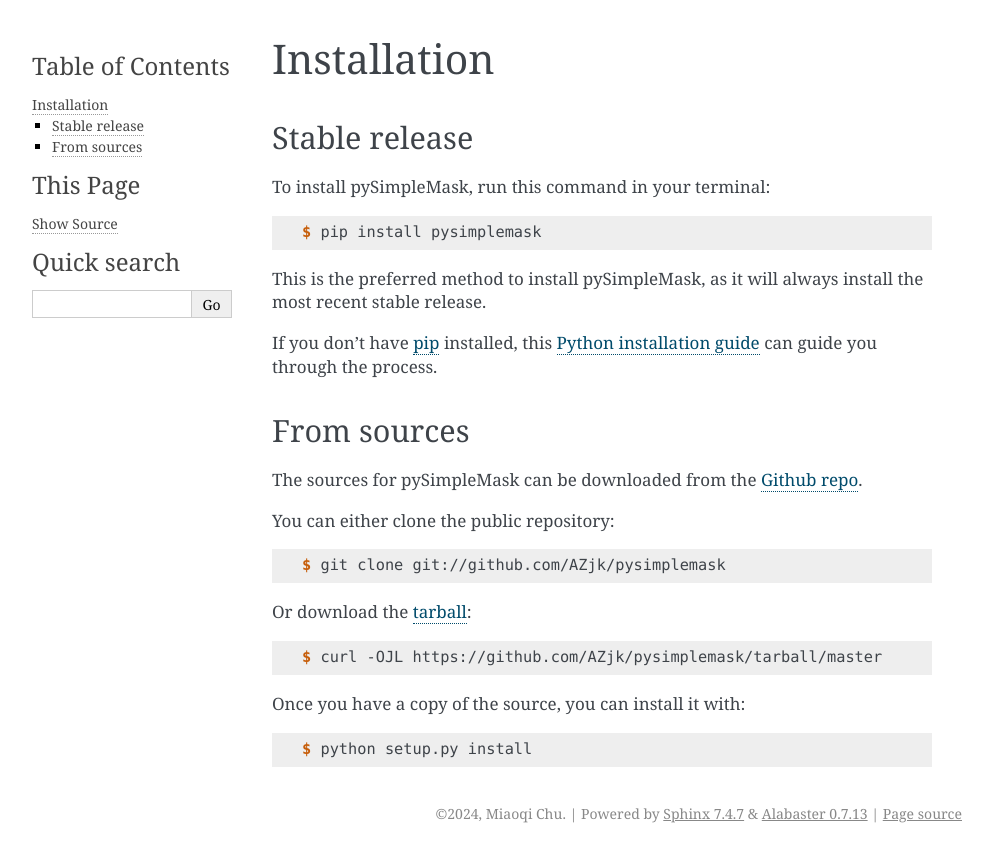
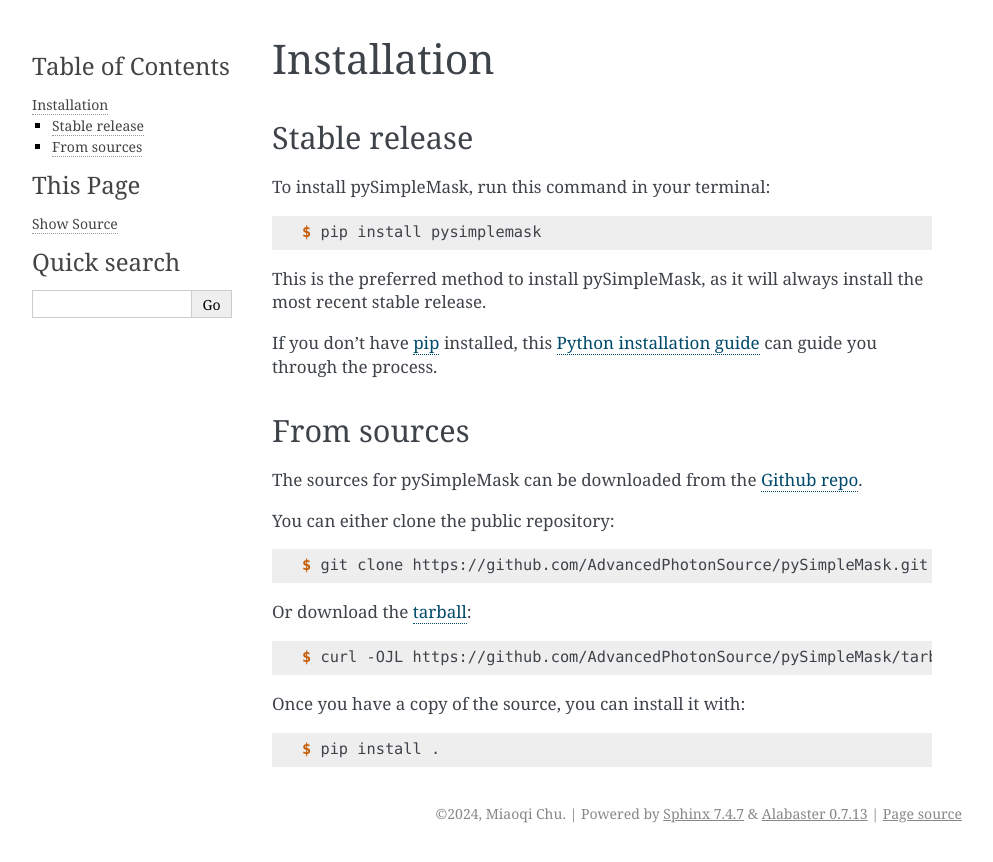
Before and after one commit to AdvancedPhotonSource/pySimpleMask, a Sphinx documentation site: the page built from docs/installation.rst, in a window 1280 px wide. Shown: the top 862 px of the page, without its empty margins (148-1141 px from the left). Built offline with Sphinx 7.4.7, drawn with Linux system fonts in a browser that asks for light colours; pages that are not in the unit, such as notebooks, are missing from menus; the version number could not be read and is left out.

Commit message:
docs: Update installation and usage documentation

```diff
--- a/docs/installation.rst
+++ b/docs/installation.rst
@@ -32,20 +32,20 @@ You can either clone the public repository:
 
 .. code-block:: console
 
-    $ git clone git://github.com/AZjk/pysimplemask
+    $ git clone https://github.com/AdvancedPhotonSource/pySimpleMask.git
 
 Or download the `tarball`_:
 
 .. code-block:: console
 
-    $ curl -OJL https://github.com/AZjk/pysimplemask/tarball/master
+    $ curl -OJL https://github.com/AdvancedPhotonSource/pySimpleMask/tarball/master
 
 Once you have a copy of the source, you can install it with:
 
 .. code-block:: console
 
-    $ python setup.py install
+    $ pip install .
 
 
-.. _Github repo: https://github.com/AZjk/pysimplemask
-.. _tarball: https://github.com/AZjk/pysimplemask/tarball/master
+.. _Github repo: https://github.com/AdvancedPhotonSource/pySimpleMask
+.. _tarball: https://github.com/AdvancedPhotonSource/pySimpleMask/tarball/master
--- a/docs/usage.rst
+++ b/docs/usage.rst
@@ -2,6 +2,10 @@
 Usage
 =====
 
-To use pySimpleMask in a project::
+To launch the pySimpleMask GUI, run::
+
+    pysimplemask
+
+To use pySimpleMask as a library::
 
     import pysimplemask
```
